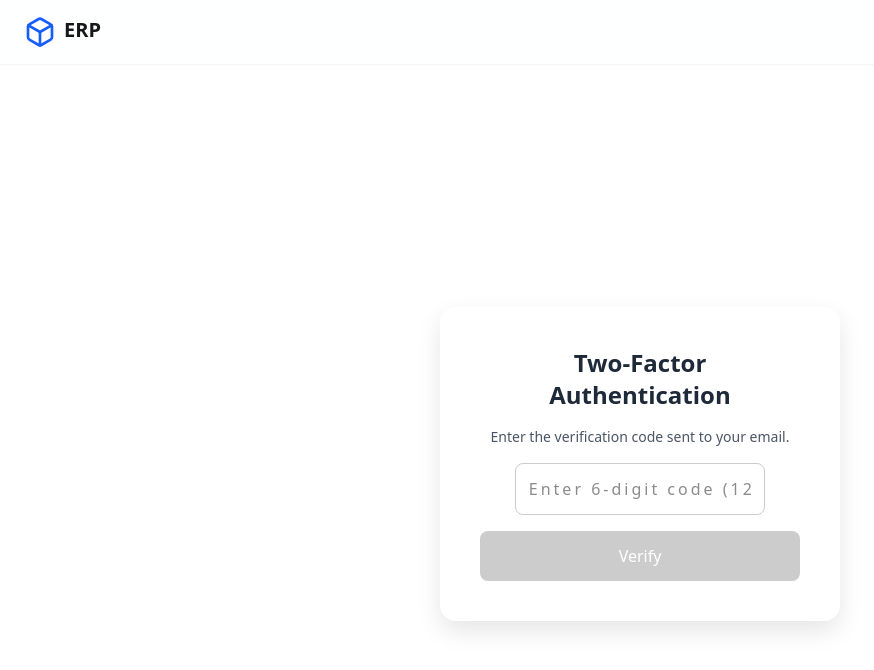
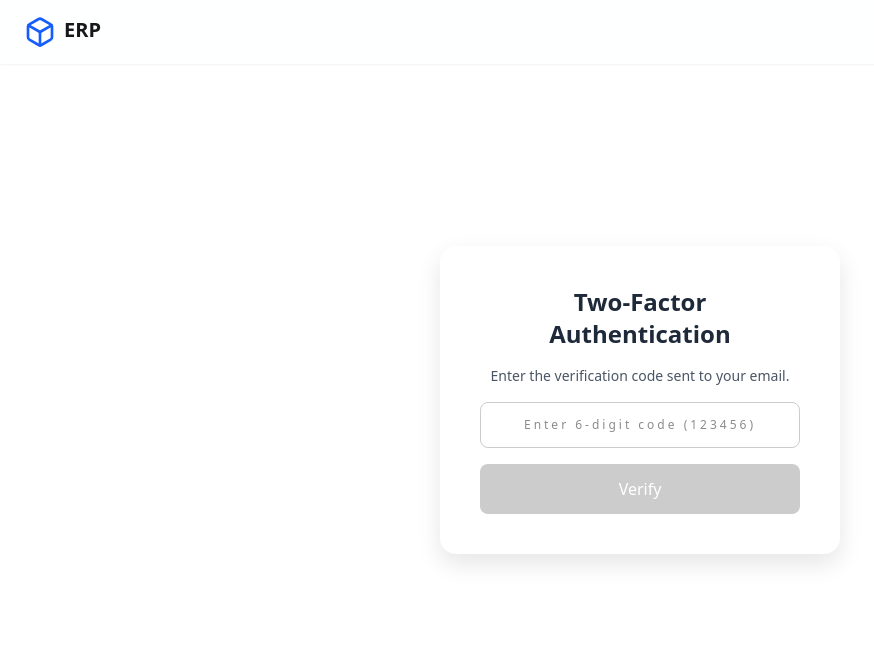
Before and after one commit to tarunranka/admin-panel, a React (Vite) app: page /verify in a window 1280 px wide. Shown: the top 670 px of the page, without its empty margins (0-874 px from the left). Built offline with nearby package versions, Linux system fonts and the light colour scheme; no server answers.

Commit message:
UI fixes

```diff
--- a/src/components/TwoFactorForm.jsx
+++ b/src/components/TwoFactorForm.jsx
@@ -10,13 +10,12 @@ const Form = styled.form`
 
 const Input = styled.input`
   padding: 0.8rem;
-  font-size: 1rem;
+  font-size: 0.75rem;
   border: 1px solid #ccc;
   border-radius: 0.5rem;
   text-align: center;
   letter-spacing: 3px;
   width: 100%;
-  max-width: 250px;
   margin: 0 auto;
 `;
 
--- a/src/pages/LoginWithPassword.jsx
+++ b/src/pages/LoginWithPassword.jsx
@@ -13,6 +13,7 @@ const Container = styled.div`
   align-items: center;
   justify-content: center;
   background: rgba(255, 255, 255, 0.33);
+  margin-top: -64px;
 `;
 
 const LoginCard = styled.div`
--- a/src/pages/TwoFactorAuth.jsx
+++ b/src/pages/TwoFactorAuth.jsx
@@ -12,6 +12,7 @@ const Container = styled.div`
   align-items: center;
   justify-content: center;
   background: rgba(255, 255, 255, 0.33);
+  margin-top: -64px;
 `;
 
 const AuthCard = styled.div`
```
